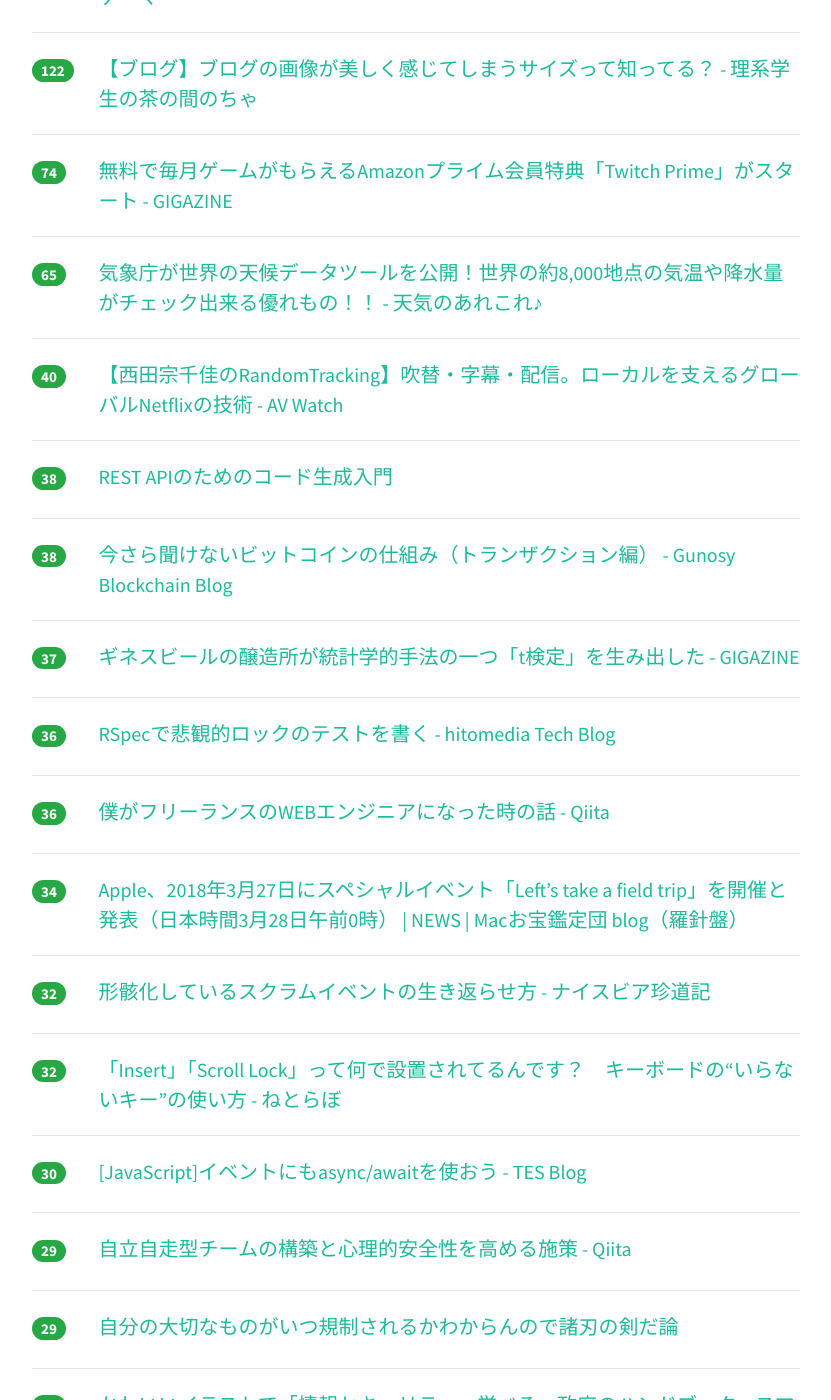
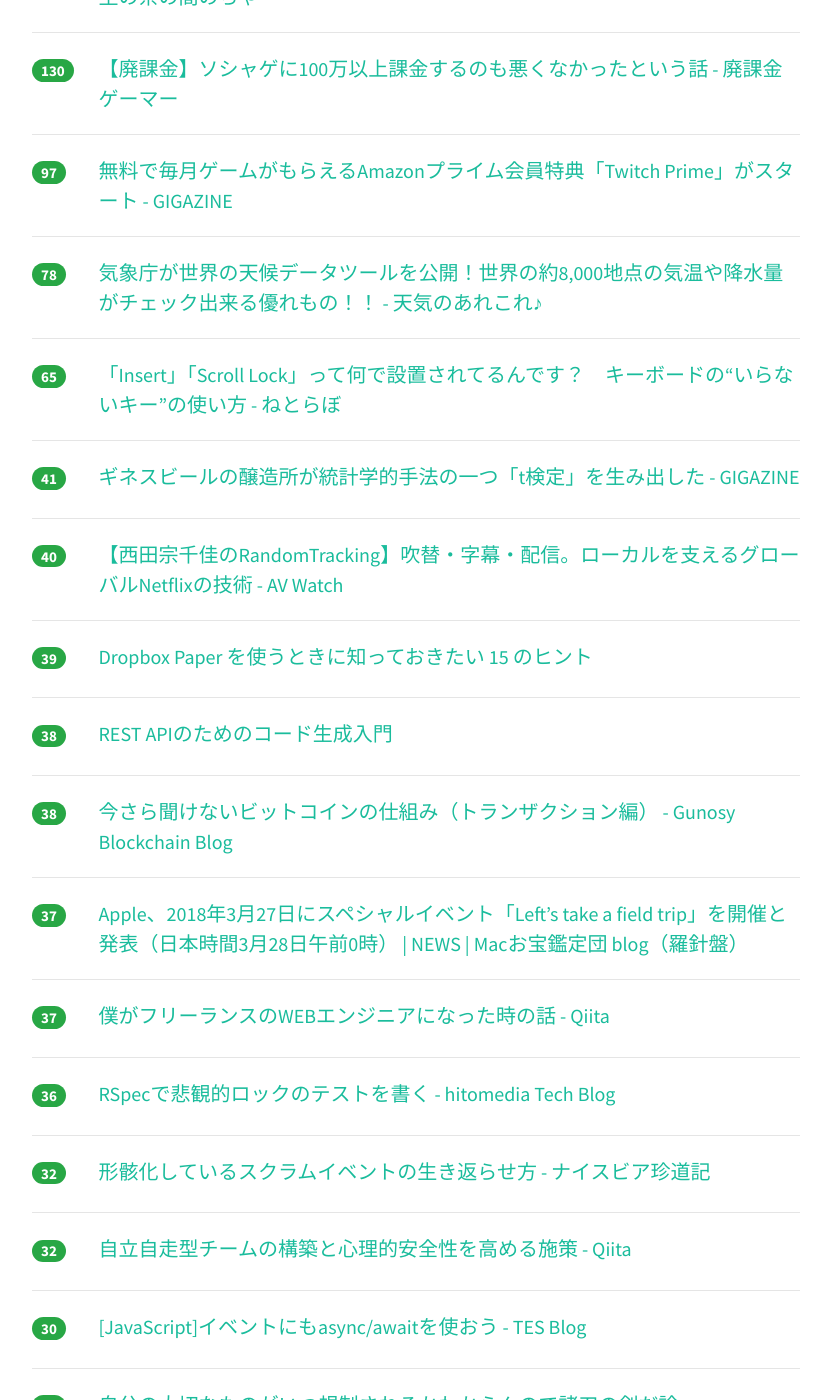
Before and after one commit to yatta47/hatena-matome-site, a Jekyll site: the page built from _posts/2018-03-17-hatena.md, in a window 1280 px wide and 1400 px high, scrolled down 443 px. Shown: the whole window, without its empty margins (224-1055 px from the left). Built offline with Jekyll 4.4.1, drawn with Linux system fonts in a browser that asks for light colours; nearby versions of some CDN libraries; some of the changed text lies outside the part shown.

Commit message:
Updated 2018-03-17

```diff
--- a/_posts/2018-03-17-hatena.md
+++ b/_posts/2018-03-17-hatena.md
@@ -1,34 +1,49 @@
 ---
 layout: post
 title:  "2018-03-17 はてぶIT"
-date:   2018-03-17 16:02:05
+date:   2018-03-17 17:01:28
 tags: [it-hotentry]
 ---
-41 件のデータあり
+42 件のデータあり
 
 <hr><div class="row">
-<div class="col-1"><span class="badge badge-pill badge-success h2">125</span></div>
+<div class="col-1"><span class="badge badge-pill badge-success h2">132</span></div>
+<div class="col-11"><a href='https://alcove.hatenablog.com/entry/Fig_Aspect_Ratio' target='_blank'>【ブログ】ブログの画像が美しく感じてしまうサイズって知ってる？ - 理系学生の茶の間のちゃ</a></div>
+</div>
+<hr>
+<div class="row">
+<div class="col-1"><span class="badge badge-pill badge-success h2">130</span></div>
 <div class="col-11"><a href='https://sumahokakin.hatenadiary.jp/entry/2018/03/17/012232' target='_blank'>【廃課金】ソシャゲに100万以上課金するのも悪くなかったという話 - 廃課金ゲーマー</a></div>
 </div>
 <hr>
 <div class="row">
-<div class="col-1"><span class="badge badge-pill badge-success h2">122</span></div>
-<div class="col-11"><a href='https://alcove.hatenablog.com/entry/Fig_Aspect_Ratio' target='_blank'>【ブログ】ブログの画像が美しく感じてしまうサイズって知ってる？ - 理系学生の茶の間のちゃ</a></div>
-</div>
-<hr>
-<div class="row">
-<div class="col-1"><span class="badge badge-pill badge-success h2">74</span></div>
+<div class="col-1"><span class="badge badge-pill badge-success h2">97</span></div>
 <div class="col-11"><a href='https://gigazine.net/news/20180317-twitch-prime-amazon/' target='_blank'>無料で毎月ゲームがもらえるAmazonプライム会員特典「Twitch Prime」がスタート - GIGAZINE</a></div>
 </div>
 <hr>
 <div class="row">
+<div class="col-1"><span class="badge badge-pill badge-success h2">78</span></div>
+<div class="col-11"><a href='http://www.tenkinoarekore.com/entry/2018/03/16/130928' target='_blank'>気象庁が世界の天候データツールを公開！世界の約8,000地点の気温や降水量がチェック出来る優れもの！！ - 天気のあれこれ♪</a></div>
+</div>
+<hr>
+<div class="row">
 <div class="col-1"><span class="badge badge-pill badge-success h2">65</span></div>
-<div class="col-11"><a href='http://www.tenkinoarekore.com/entry/2018/03/16/130928' target='_blank'>気象庁が世界の天候データツールを公開！世界の約8,000地点の気温や降水量がチェック出来る優れもの！！ - 天気のあれこれ♪</a></div>
+<div class="col-11"><a href='http://nlab.itmedia.co.jp/nl/articles/1803/15/news109.html' target='_blank'>「Insert」「Scroll Lock」って何で設置されてるんです？　キーボードの“いらないキー”の使い方 - ねとらぼ</a></div>
+</div>
+<hr>
+<div class="row">
+<div class="col-1"><span class="badge badge-pill badge-success h2">41</span></div>
+<div class="col-11"><a href='https://gigazine.net/news/20180316-guinness-and-his-statistical-legacy/' target='_blank'>ギネスビールの醸造所が統計学的手法の一つ「t検定」を生み出した - GIGAZINE</a></div>
 </div>
 <hr>
 <div class="row">
 <div class="col-1"><span class="badge badge-pill badge-success h2">40</span></div>
 <div class="col-11"><a href='https://av.watch.impress.co.jp/docs/series/rt/1112044.html' target='_blank'>【西田宗千佳のRandomTracking】吹替・字幕・配信。ローカルを支えるグローバルNetflixの技術 - AV Watch</a></div>
+</div>
+<hr>
+<div class="row">
+<div class="col-1"><span class="badge badge-pill badge-success h2">39</span></div>
+<div class="col-11"><a href='https://navi.dropbox.jp/15-dropbox-paper-hacks-everyone-should-know' target='_blank'>Dropbox Paper を使うときに知っておきたい 15 のヒント</a></div>
 </div>
 <hr>
 <div class="row">
@@ -43,22 +58,17 @@ tags: [it-hotentry]
 <hr>
 <div class="row">
 <div class="col-1"><span class="badge badge-pill badge-success h2">37</span></div>
-<div class="col-11"><a href='https://gigazine.net/news/20180316-guinness-and-his-statistical-legacy/' target='_blank'>ギネスビールの醸造所が統計学的手法の一つ「t検定」を生み出した - GIGAZINE</a></div>
+<div class="col-11"><a href='http://www.macotakara.jp/blog/news/entry-34599.html' target='_blank'>Apple、2018年3月27日にスペシャルイベント「Left’s take a field trip」を開催と発表（日本時間3月28日午前0時） | NEWS | Macお宝鑑定団 blog（羅針盤）</a></div>
+</div>
+<hr>
+<div class="row">
+<div class="col-1"><span class="badge badge-pill badge-success h2">37</span></div>
+<div class="col-11"><a href='https://qiita.com/dala00/items/33fcfe2480459a85f48f' target='_blank'>僕がフリーランスのWEBエンジニアになった時の話 - Qiita</a></div>
 </div>
 <hr>
 <div class="row">
 <div class="col-1"><span class="badge badge-pill badge-success h2">36</span></div>
 <div class="col-11"><a href='http://tech.hitomedia.jp/entry/2018/03/16/120249' target='_blank'>RSpecで悲観的ロックのテストを書く - hitomedia Tech Blog</a></div>
-</div>
-<hr>
-<div class="row">
-<div class="col-1"><span class="badge badge-pill badge-success h2">36</span></div>
-<div class="col-11"><a href='https://qiita.com/dala00/items/33fcfe2480459a85f48f' target='_blank'>僕がフリーランスのWEBエンジニアになった時の話 - Qiita</a></div>
-</div>
-<hr>
-<div class="row">
-<div class="col-1"><span class="badge badge-pill badge-success h2">34</span></div>
-<div class="col-11"><a href='http://www.macotakara.jp/blog/news/entry-34599.html' target='_blank'>Apple、2018年3月27日にスペシャルイベント「Left’s take a field trip」を開催と発表（日本時間3月28日午前0時） | NEWS | Macお宝鑑定団 blog（羅針盤）</a></div>
 </div>
 <hr>
 <div class="row">
@@ -68,7 +78,7 @@ tags: [it-hotentry]
 <hr>
 <div class="row">
 <div class="col-1"><span class="badge badge-pill badge-success h2">32</span></div>
-<div class="col-11"><a href='http://nlab.itmedia.co.jp/nl/articles/1803/15/news109.html' target='_blank'>「Insert」「Scroll Lock」って何で設置されてるんです？　キーボードの“いらないキー”の使い方 - ねとらぼ</a></div>
+<div class="col-11"><a href='https://qiita.com/PruneMazui/items/e460df2865de8522a10b' target='_blank'>自立自走型チームの構築と心理的安全性を高める施策 - Qiita</a></div>
 </div>
 <hr>
 <div class="row">
@@ -77,12 +87,7 @@ tags: [it-hotentry]
 </div>
 <hr>
 <div class="row">
-<div class="col-1"><span class="badge badge-pill badge-success h2">29</span></div>
-<div class="col-11"><a href='https://qiita.com/PruneMazui/items/e460df2865de8522a10b' target='_blank'>自立自走型チームの構築と心理的安全性を高める施策 - Qiita</a></div>
-</div>
-<hr>
-<div class="row">
-<div class="col-1"><span class="badge badge-pill badge-success h2">29</span></div>
+<div class="col-1"><span class="badge badge-pill badge-success h2">30</span></div>
 <div class="col-11"><a href='https://anond.hatelabo.jp/20180317044606' target='_blank'>自分の大切なものがいつ規制されるかわからんので諸刃の剣だ論</a></div>
 </div>
 <hr>
@@ -97,13 +102,13 @@ tags: [it-hotentry]
 </div>
 <hr>
 <div class="row">
-<div class="col-1"><span class="badge badge-pill badge-success h2">27</span></div>
-<div class="col-11"><a href='https://navi.dropbox.jp/15-dropbox-paper-hacks-everyone-should-know' target='_blank'>Dropbox Paper を使うときに知っておきたい 15 のヒント</a></div>
+<div class="col-1"><span class="badge badge-pill badge-success h2">26</span></div>
+<div class="col-11"><a href='https://www3.nhk.or.jp/news/html/20180316/k10011367951000.html' target='_blank'>繁華街の公衆無線ＬＡＮ 14％に情報漏えいの危険 | NHKニュース</a></div>
 </div>
 <hr>
 <div class="row">
-<div class="col-1"><span class="badge badge-pill badge-success h2">25</span></div>
-<div class="col-11"><a href='https://www3.nhk.or.jp/news/html/20180316/k10011367951000.html' target='_blank'>繁華街の公衆無線ＬＡＮ 14％に情報漏えいの危険 | NHKニュース</a></div>
+<div class="col-1"><span class="badge badge-pill badge-success h2">26</span></div>
+<div class="col-11"><a href='https://togetter.com/li/1209378' target='_blank'>「右翼的価値観やレイシズムを生むゲーム」についての批判（英紙ガーディアン掲載）。スプラトゥーンやシビライゼーション、マリオやゼルダ… - Togetter</a></div>
 </div>
 <hr>
 <div class="row">
@@ -122,23 +127,23 @@ tags: [it-hotentry]
 </div>
 <hr>
 <div class="row">
-<div class="col-1"><span class="badge badge-pill badge-success h2">20</span></div>
+<div class="col-1"><span class="badge badge-pill badge-success h2">22</span></div>
 <div class="col-11"><a href='https://news.mynavi.jp/article/20180316-iij/' target='_blank'>IIJがフルMVNOサービスの開始を発表、一般ユーザーにはどんなメリットが? (1) 「フルMVNO」とは何なのか? | マイナビニュース</a></div>
 </div>
 <hr>
 <div class="row">
-<div class="col-1"><span class="badge badge-pill badge-success h2">19</span></div>
+<div class="col-1"><span class="badge badge-pill badge-success h2">21</span></div>
+<div class="col-11"><a href='https://masahikosawada.github.io//2018/03/16/%E3%82%88%E3%81%8F%E4%BD%BF%E3%81%86psql%E3%81%AE%E4%BE%BF%E5%88%A9%E6%8A%8010%E9%81%B8/' target='_blank'>よく使うpsqlの便利技10選</a></div>
+</div>
+<hr>
+<div class="row">
+<div class="col-1"><span class="badge badge-pill badge-success h2">20</span></div>
 <div class="col-11"><a href='https://anond.hatelabo.jp/20180316232605' target='_blank'>みんないつブクマしてるの</a></div>
 </div>
 <hr>
 <div class="row">
-<div class="col-1"><span class="badge badge-pill badge-success h2">18</span></div>
-<div class="col-11"><a href='https://togetter.com/li/1209378' target='_blank'>「右翼的価値観やレイシズムを生むゲーム」についての批判（英紙ガーディアン掲載）。スプラトゥーンやシビライゼーション、マリオやゼルダ… - Togetter</a></div>
-</div>
-<hr>
-<div class="row">
-<div class="col-1"><span class="badge badge-pill badge-success h2">18</span></div>
-<div class="col-11"><a href='https://masahikosawada.github.io//2018/03/16/%E3%82%88%E3%81%8F%E4%BD%BF%E3%81%86psql%E3%81%AE%E4%BE%BF%E5%88%A9%E6%8A%8010%E9%81%B8/' target='_blank'>よく使うpsqlの便利技10選</a></div>
+<div class="col-1"><span class="badge badge-pill badge-success h2">19</span></div>
+<div class="col-11"><a href='https://corriente.top/glidic-sound-air-tw-5000-review/' target='_blank'>【レビュー】完全ワイヤレスイヤホン「GLIDiC Sound Air TW-5000」たった1万円で束縛のない自由な音楽環境を実現 | CoRRiENTE.top</a></div>
 </div>
 <hr>
 <div class="row">
@@ -163,7 +168,7 @@ tags: [it-hotentry]
 <hr>
 <div class="row">
 <div class="col-1"><span class="badge badge-pill badge-success h2">16</span></div>
-<div class="col-11"><a href='https://corriente.top/glidic-sound-air-tw-5000-review/' target='_blank'>【レビュー】完全ワイヤレスイヤホン「GLIDiC Sound Air TW-5000」たった1万円で束縛のない自由な音楽環境を実現 | CoRRiENTE.top</a></div>
+<div class="col-11"><a href='http://yoshidashingo.hatenablog.com/entry/serverless-architectures-on-aws' target='_blank'>書籍「AWSによるサーバーレスアーキテクチャ」を監修しました - yoshidashingo</a></div>
 </div>
 <hr>
 <div class="row">
@@ -173,22 +178,22 @@ tags: [it-hotentry]
 <hr>
 <div class="row">
 <div class="col-1"><span class="badge badge-pill badge-success h2">14</span></div>
-<div class="col-11"><a href='http://yoshidashingo.hatenablog.com/entry/serverless-architectures-on-aws' target='_blank'>書籍「AWSによるサーバーレスアーキテクチャ」を監修しました - yoshidashingo</a></div>
+<div class="col-11"><a href='http://www.youtube.com/watch?v=yT6gE06tNJ8' target='_blank'>【バーチャルユーチューバー】初コラボまじクソワロタｗｗｗｗｗｗ</a></div>
+</div>
+<hr>
+<div class="row">
+<div class="col-1"><span class="badge badge-pill badge-success h2">14</span></div>
+<div class="col-11"><a href='https://mantan-web.jp/article/20180316dog00m200070000c.html' target='_blank'>まんがタイムファミリー：35年続いた芳文社の4コママンガ誌が休刊　「まんがタイムジャンボ」に続き - MANTANWEB（まんたんウェブ）</a></div>
 </div>
 <hr>
 <div class="row">
 <div class="col-1"><span class="badge badge-pill badge-success h2">13</span></div>
-<div class="col-11"><a href='http://www.youtube.com/watch?v=yT6gE06tNJ8' target='_blank'>【バーチャルユーチューバー】初コラボまじクソワロタｗｗｗｗｗｗ</a></div>
+<div class="col-11"><a href='https://applech2.com/archives/20180316-twitter-for-mobile-alternate-for-mac.html' target='_blank'>本日サポートが終了する「Twitter for Mac」アプリの代わりに、Web版TwitterをChromeアプリとして使う。 | AAPL Ch.</a></div>
 </div>
 <hr>
 <div class="row">
 <div class="col-1"><span class="badge badge-pill badge-success h2">11</span></div>
 <div class="col-11"><a href='https://anond.hatelabo.jp/20180316193950' target='_blank'>これはいいネタだ！とウキウキして書いた増田が流れていって ふと思いつい..</a></div>
-</div>
-<hr>
-<div class="row">
-<div class="col-1"><span class="badge badge-pill badge-success h2">10</span></div>
-<div class="col-11"><a href='https://applech2.com/archives/20180316-twitter-for-mobile-alternate-for-mac.html' target='_blank'>本日サポートが終了する「Twitter for Mac」アプリの代わりに、Web版TwitterをChromeアプリとして使う。 | AAPL Ch.</a></div>
 </div>
 <hr>
 <div class="row">
```
